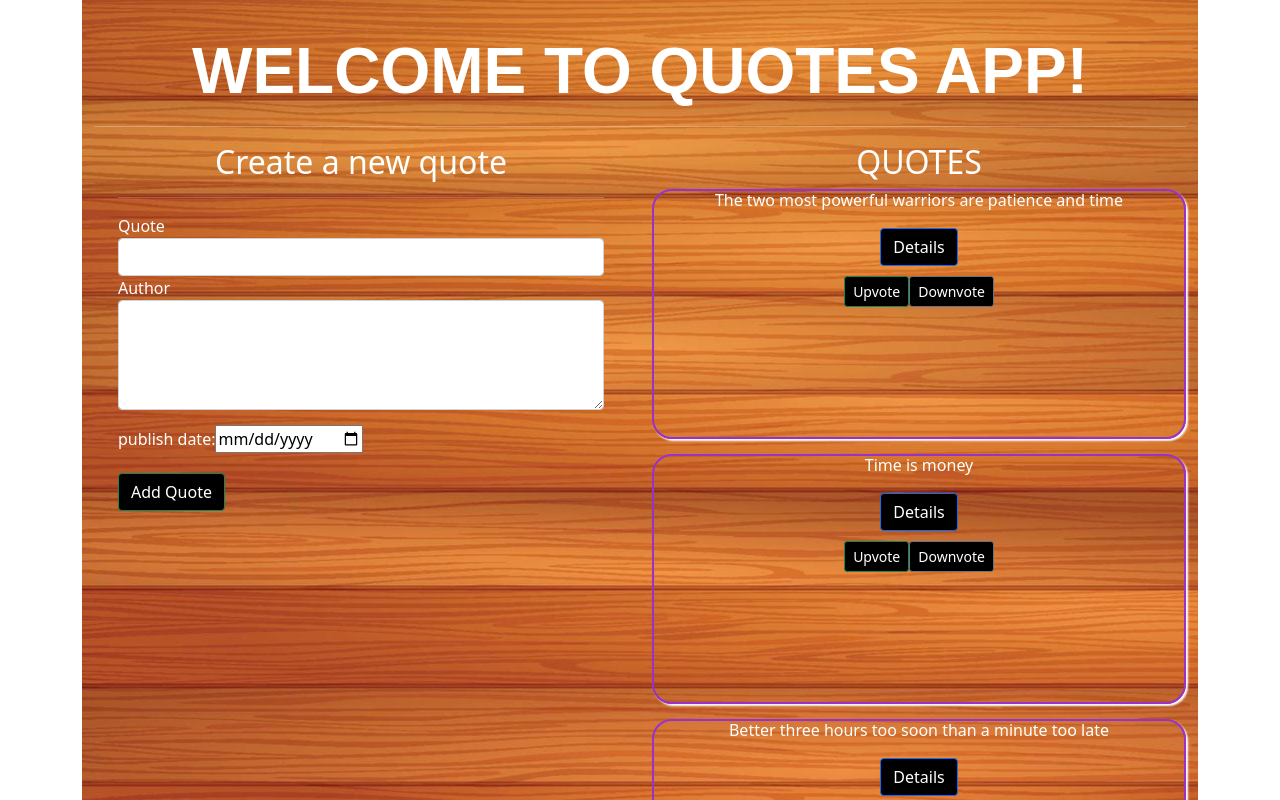
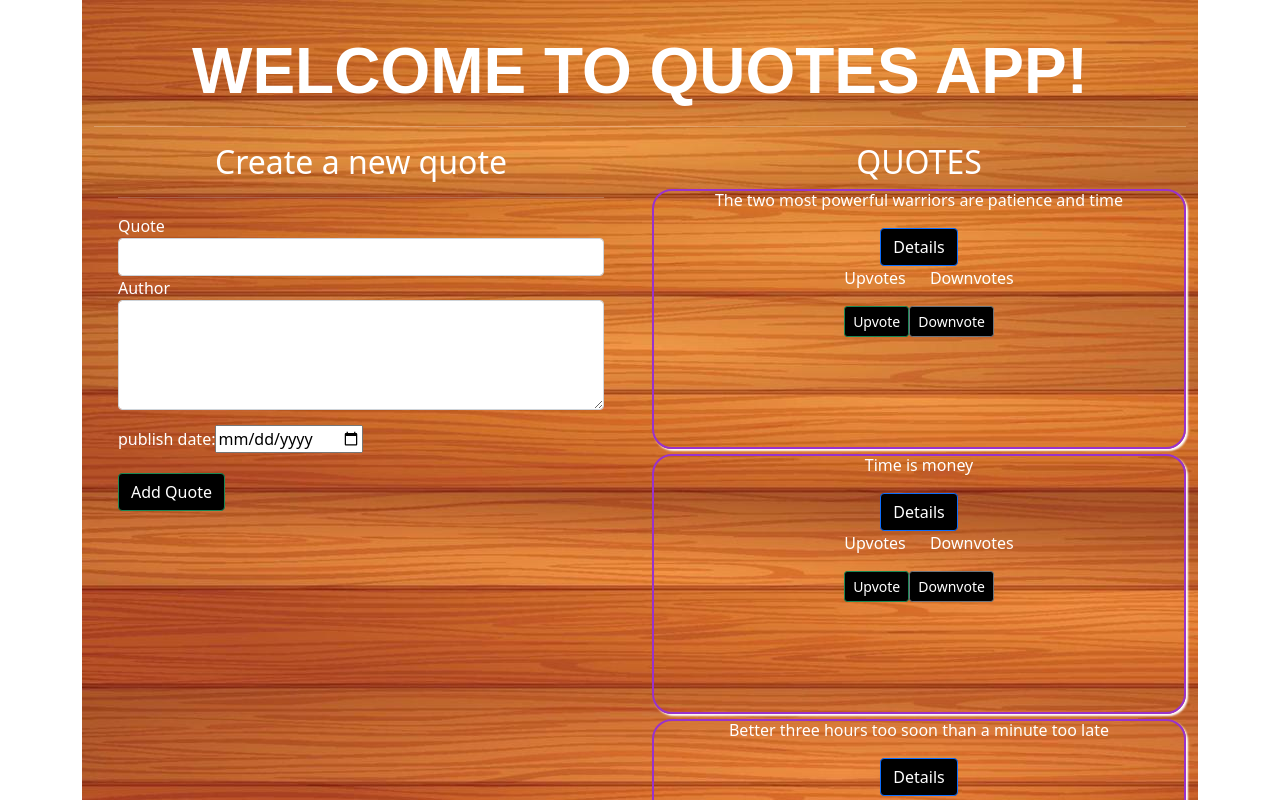
Before and after one commit to linetlucy-genchabe/Quotes-app, an Angular app: page / in a window 1280 px wide. Shown: the top 800 px of the page. Built offline with nearby package versions, Linux system fonts and the light colour scheme.

Commit message:
update buttons styling

```diff
--- a/src/app/quotes-detail/quotes-detail.component.html
+++ b/src/app/quotes-detail/quotes-detail.component.html
@@ -4,7 +4,3 @@
 
 <!-- <p>This quote was published on: {{quote.startDate}} </p> -->
 <button (click)='quoteDelete(true)' class="btn btn-danger">Delete quote</button>
-<p>
-    <span class="submitted-by">{{quote.upvotes}} Upvotes</span>
-    <span class="date-submitted">{{quote.downvotes}} Downvotes</span>
-</p>
--- a/src/app/quotes/quotes.component.css
+++ b/src/app/quotes/quotes.component.css
@@ -17,13 +17,25 @@
 
 .quotation {
     border: 2px solid darkorchid;
-    height: 250px;
+    height: 260px;
     border-radius: 20px;
     box-shadow: 2px 2px 2px;
     text-align: center;
-    margin-bottom: 15px;
+    margin-bottom: 5px;
 }
 
 * {
     color: white;
 }
+
+.submitted-by {
+    margin-left: 20px;
+}
+
+.date-submitted {
+    margin-left: 20px;
+}
+
+.quote-votes {
+    margin-top: -10px;
+}
--- a/src/app/quotes/quotes.component.html
+++ b/src/app/quotes/quotes.component.html
@@ -23,7 +23,12 @@
                     <span class="elapsed-duration">Published: {{quote.startDate|date}} ago.</span>
                     <app-quotes-detail [quote]='quote' (isComplete)='deleteQuote($event,i)'></app-quotes-detail>
                 </div>
-
+                <div>
+                    <p>
+                        <span class="submitted-by">{{quote.upvotes}} Upvotes</span>
+                        <span class="date-submitted">{{quote.downvotes}} Downvotes</span>
+                    </p>
+                </div>
 
                 <div class="quote-votes">
                     <button class="upvote btn btn-success btn-sm" (click)='voteQuote(quote,0)'>Upvote</button>
```
